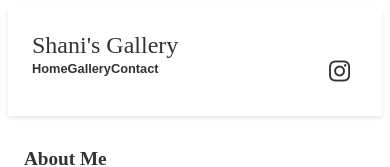
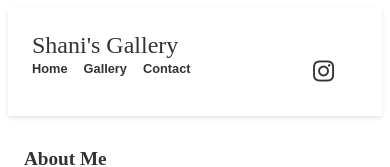
Before and after one commit to bopcho/art-gallery, a plain HTML site: page index.html in a window 390 px wide. Shown: the top 167 px of the page. Drawn offline with Linux system fonts and the light colour scheme.

Commit message:
Update style.css

```diff
--- a/style.css
+++ b/style.css
@@ -85,7 +85,7 @@ footer {
   }
 
   nav li {
-    margin-right: 0;
+    margin-right: 1;
     margin-bottom: 0.5rem;
   }
 
```
